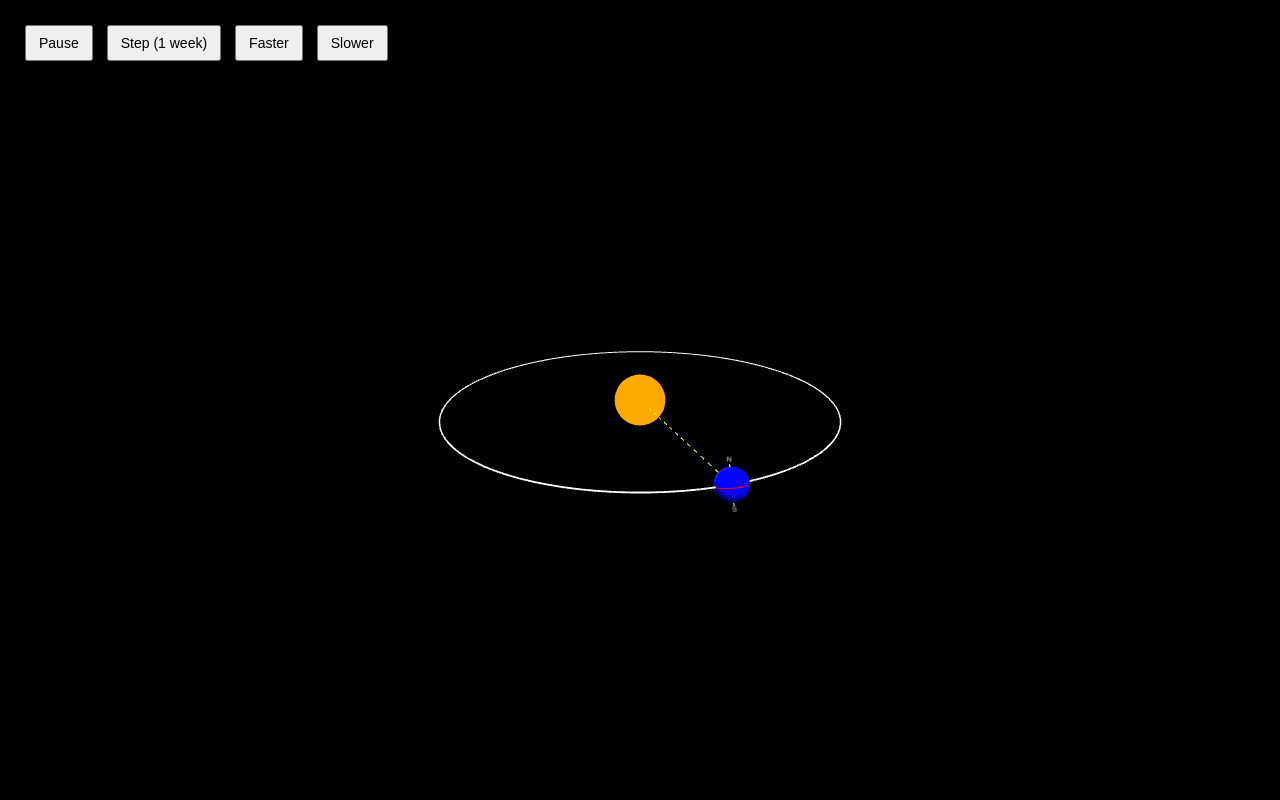
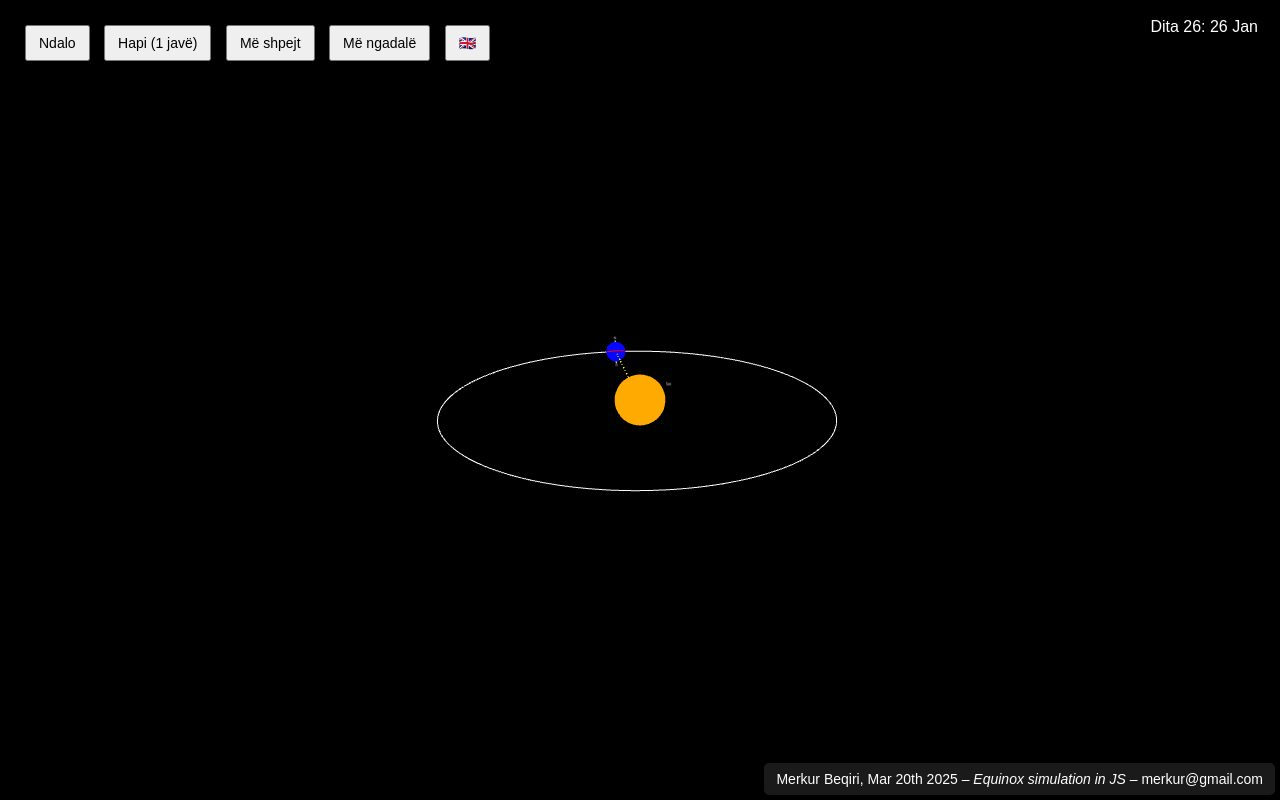
Before and after one commit to merkuri/equinox, a plain HTML site: page index.html in a window 1280 px wide. Drawn offline with nearby package versions, Linux system fonts and the light colour scheme; animation ran at ten frames a second.

Commit message:
Update index.html

```diff
--- a/index.html
+++ b/index.html
@@ -2,19 +2,44 @@
 <html lang="en">
 <head>
   <meta charset="UTF-8" />
-  <title>3D Equinox Simulation (N-S Markers, Equinox Pause)</title>
+  <title>3D Equinox Simulation (Ellipse Trail, Smaller Sun Label, Friendly Font)</title>
   <script src="https://cdnjs.cloudflare.com/ajax/libs/three.js/r128/three.min.js"></script>
   <script src="https://cdn.jsdelivr.net/npm/three@0.128.0/examples/js/controls/OrbitControls.js"></script>
   <style>
-    body { margin: 0; overflow: hidden; background: #000; }
+    body {
+      margin: 0;
+      overflow: hidden;
+      background: #000;
+    }
     .controls {
-      position: absolute; top: 10px; left: 10px;
-      background: rgba(0,0,0,0.5); padding: 10px; border-radius: 5px;
+      position: absolute;
+      top: 10px;
+      left: 10px;
+      background: rgba(0, 0, 0, 0.5);
+      padding: 10px;
+      border-radius: 5px;
+      z-index: 10;
+      font-family: Arial, sans-serif;
     }
     button {
-      margin: 5px; padding: 8px 12px; font-size: 14px; cursor: pointer;
+      margin: 5px;
+      padding: 8px 12px;
+      font-size: 14px;
+      cursor: pointer;
+      font-family: inherit;
     }
-    /* Large Equinox Caption */
+    #dayDateCaption {
+      position: absolute;
+      top: 10px;
+      right: 10px;
+      background: rgba(0, 0, 0, 0.5);
+      color: #fff;
+      padding: 8px 12px;
+      border-radius: 5px;
+      font-size: 16px;
+      font-family: Arial, sans-serif;
+      z-index: 10;
+    }
     #equinoxCaption {
       position: absolute;
       top: 40%;
@@ -23,7 +48,21 @@
       font-size: 48px;
       color: magenta;
       text-shadow: 2px 2px 4px #000;
-      display: none; /* hidden by default */
+      display: none;
+      z-index: 11;
+      font-family: Arial, sans-serif;
+    }
+    #signature {
+      position: absolute;
+      bottom: 5px;
+      right: 5px;
+      background: rgba(255, 255, 255, 0.1);
+      color: #fff;
+      font-size: 14px;
+      padding: 8px 12px;
+      border-radius: 5px;
+      z-index: 10;
+      font-family: Arial, sans-serif;
     }
   </style>
 </head>
@@ -33,35 +72,59 @@
     <button id="stepWeek">Step (1 week)</button>
     <button id="increaseSpeed">Faster</button>
     <button id="decreaseSpeed">Slower</button>
+    <button id="toggleLang">🇬🇧</button>
   </div>
-  <div id="equinoxCaption">Equinox!</div>
+  <div id="dayDateCaption"></div>
+  <div id="equinoxCaption"></div>
+  <div id="signature">
+    Merkur Beqiri, Mar 20th 2025 – <em>Equinox simulation in JS</em> – merkur@gmail.com
+  </div>
 
   <script>
-    // Scene variables
     let scene, camera, renderer, controls;
-    let sunMesh, earthGroup, equatorRing, nsLine, nLabel, sLabel, sunRay, orbitPath;
+    let sunMesh, sunLabel, earthGroup, equatorRing, nsLine, nLabel, sLabel, sunRay;
+    let ellipseLine; // for ellipse trail
     let isPaused = false;
-    let isEquinoxPause = false; // short forced pause at equinox
-    let lastEquinoxTriggered = -999; // keep track so we don't re-trigger the same day
-
-    // Earth orbit radius (XZ-plane)
-    const ORBIT_RADIUS = 15;
-    // Maximum tilt (~23.5° in radians)
-    const maxTilt = 23.5 * Math.PI / 180;
-    // Simulation day [0..365)
+    let isEquinoxPause = false;
+    let lastEquinoxTriggered = -999;
     let day = 0;
-    // Speed: days/frame
     let speed = 0.5;
 
-    function init() {
+    // Elliptical orbit parameters
+    const a = 15;        // semi-major axis
+    const e = 0.02;      // eccentricity
+    // day=172 => aphelion => E=pi
+
+    // Reversed sign tilt
+    const maxTilt = 23.5 * Math.PI / 180;
+
+    // Equinox days
+    const eqSpring = 80;
+    const eqAutumn = 263;
+
+    // Start in Albanian
+    let currentLang = 'al';
+
+    // Month data
+    const monthDays = [31,28,31,30,31,30,31,31,30,31,30,31];
+    const monthNames_en = ["Jan","Feb","Mar","Apr","May","Jun","Jul","Aug","Sep","Oct","Nov","Dec"];
+    const monthNames_al = ["Jan","Shk","Mar","Pri","Maj","Qer","Kor","Gus","Sht","Tet","Nën","Dhj"];
+
+    // UI Strings
+    const UIStrings = {
+      pause:    { en: "Pause",  al: "Ndalo" },
+      resume:   { en: "Resume", al: "Vazhdo" },
+      stepWeek: { en: "Step (1 week)", al: "Hapi (1 javë)" },
+      faster:   { en: "Faster", al: "Më shpejt" },
+      slower:   { en: "Slower", al: "Më ngadalë" },
+      dayLabel: { en: "Day",    al: "Dita" },
+      springEq: { en: "Spring Equinox!",  al: "Ekuinoksi i Pranverës!" },
+      autumnEq: { en: "Autumn Equinox!",  al: "Ekuinoksi i Vjeshtës!" }
+    };
+
+    function init(){
       scene = new THREE.Scene();
-
-      camera = new THREE.PerspectiveCamera(
-        70,
-        window.innerWidth / window.innerHeight,
-        0.1,
-        1000
-      );
+      camera = new THREE.PerspectiveCamera(70, window.innerWidth/window.innerHeight, 0.1, 1000);
       camera.position.set(30,15,30);
 
       renderer = new THREE.WebGLRenderer({ antialias:true });
@@ -74,10 +137,10 @@
       controls.target.set(0,0,0);
       controls.update();
 
-      // =========== LIGHTS ===========
-      const pointLight = new THREE.PointLight(0xffffff, 2, 100);
-      pointLight.position.set(0,0,0); // at Sun
-      scene.add(pointLight);
+      // Lights
+      const sunLight = new THREE.PointLight(0xffffff,2,100);
+      sunLight.position.set(0,0,0);
+      scene.add(sunLight);
 
       const dirLight = new THREE.DirectionalLight(0xffffff,1.2);
       dirLight.position.set(10,20,10);
@@ -86,199 +149,267 @@
       const ambient = new THREE.AmbientLight(0xffffff,0.3);
       scene.add(ambient);
 
-      // =========== SUN ===========
+      // Sun
       const sunGeo = new THREE.SphereGeometry(2,32,32);
       const sunMat = new THREE.MeshBasicMaterial({ color:0xffaa00 });
       sunMesh = new THREE.Mesh(sunGeo, sunMat);
       scene.add(sunMesh);
 
-      // =========== ORBIT PATH (XZ-plane) ===========
-      const orbitGeo = new THREE.TorusGeometry(ORBIT_RADIUS,0.05,16,100);
-      const orbitMat = new THREE.MeshBasicMaterial({ color:0xffffff });
-      orbitPath = new THREE.Mesh(orbitGeo, orbitMat);
-      orbitPath.rotation.x = Math.PI/2; // put ring in XZ-plane
-      scene.add(orbitPath);
+      // Sun label (smaller)
+      sunLabel = createTextSprite("Sun","#fff", 0.4);
+      sunLabel.position.set(3,2,0);
+      scene.add(sunLabel);
 
-      // =========== EARTH GROUP ===========
-      // This group holds all Earth items (sphere, equator, axis, labels).
+      // Earth group
       earthGroup = new THREE.Group();
       scene.add(earthGroup);
 
-      // =========== EARTH SPHERE (radius=1) ===========
+      // Earth sphere
       const earthGeo = new THREE.SphereGeometry(1,32,32);
       const earthMat = new THREE.MeshStandardMaterial({ color:0x0000ff });
       const earthSphere = new THREE.Mesh(earthGeo, earthMat);
       earthGroup.add(earthSphere);
 
-      // =========== EQUATOR RING (radius ~1) ===========
+      // Equator ring
       const eqGeo = new THREE.RingGeometry(0.98,1.0,64);
       const eqMat = new THREE.LineBasicMaterial({ color:0xff0000 });
       equatorRing = new THREE.LineLoop(eqGeo, eqMat);
-      // ring geometry is in XY-plane => rotate so local Y is axis => we want local XZ-plane
       equatorRing.rotation.x = Math.PI/2;
       earthGroup.add(equatorRing);
 
-      // =========== N-S AXIS LINE ===========
-      // from (0,+1.2,0) to (0,-1.2,0) => local Y
-      const nsPoints = [
-        new THREE.Vector3(0,1.2,0),
-        new THREE.Vector3(0,-1.2,0)
-      ];
+      // N-S axis
+      const nsPoints = [new THREE.Vector3(0,1.2,0), new THREE.Vector3(0,-1.2,0)];
       const nsGeo = new THREE.BufferGeometry().setFromPoints(nsPoints);
       const nsMat = new THREE.LineBasicMaterial({ color:0xffffff });
       nsLine = new THREE.Line(nsGeo, nsMat);
       earthGroup.add(nsLine);
 
-      // =========== N & S TEXT LABELS ===========
-      // We'll create small sprites or planes with letters "N" and "S" near the axis ends.
-      // For simplicity, let's do small white text geometry or planes. We'll do basic sprites.
-      nLabel = createTextSprite("N", 0xffffff);
-      sLabel = createTextSprite("S", 0xffffff);
+      // N & S label sprites
+      nLabel = createTextSprite("N","#fff",0.5);
+      sLabel = createTextSprite("S","#fff",0.5);
       nLabel.position.set(0,1.4,0);
       sLabel.position.set(0,-1.4,0);
       earthGroup.add(nLabel);
       earthGroup.add(sLabel);
 
-      // =========== DASHEd SUN RAY ===========
+      // Dashed sun ray
       const rayGeo = new THREE.BufferGeometry().setFromPoints([
-        new THREE.Vector3(0,0,0),
-        new THREE.Vector3(ORBIT_RADIUS,0,0)
+        new THREE.Vector3(0,0,0), new THREE.Vector3(1,0,0)
       ]);
-      const rayMat = new THREE.LineDashedMaterial({ color:0xffff00, dashSize:0.5, gapSize:0.5 });
+      const rayMat = new THREE.LineDashedMaterial({color:0xffff00, dashSize:0.5, gapSize:0.5});
       sunRay = new THREE.Line(rayGeo, rayMat);
       sunRay.computeLineDistances();
       scene.add(sunRay);
 
-      // =========== UI BUTTONS ===========
+      // Draw the elliptical orbit as a line from multiple points
+      drawEllipsePath();
+
+      // UI Buttons
       document.getElementById('pauseResume').onclick = togglePause;
       document.getElementById('stepWeek').onclick = stepWeek;
       document.getElementById('increaseSpeed').onclick = ()=> speed*=1.2;
       document.getElementById('decreaseSpeed').onclick = ()=> speed/=1.2;
+      document.getElementById('toggleLang').onclick = toggleLang;
+
+      updateUIStrings();
+      initTouchCommands();
     }
 
-    // Create a simple text sprite showing a letter
-    function createTextSprite(letter, color) {
-      // Create a canvas with the letter
+    // createTextSprite with adjustable scale
+    function createTextSprite(txt, color="#fff", scale=0.8){
       const canvas = document.createElement('canvas');
-      canvas.width = 64; canvas.height=64;
+      canvas.width=64; canvas.height=64;
       const ctx = canvas.getContext('2d');
-      ctx.fillStyle = '#000'; // black background
+      ctx.fillStyle="#000";
       ctx.fillRect(0,0,64,64);
-      ctx.fillStyle = '#fff'; // white text
-      ctx.font = '48px sans-serif';
+      ctx.fillStyle=color;
+      ctx.font='48px Arial, sans-serif';
       ctx.textAlign='center';
       ctx.textBaseline='middle';
-      ctx.fillText(letter,32,32);
-      // Now create a texture
-      const texture = new THREE.CanvasTexture(canvas);
-      const spriteMat = new THREE.SpriteMaterial({ map:texture, color:color });
+      ctx.fillText(txt,32,32);
+
+      const tex = new THREE.CanvasTexture(canvas);
+      const spriteMat = new THREE.SpriteMaterial({ map: tex });
       const sprite = new THREE.Sprite(spriteMat);
-      // Scale the sprite down
-      sprite.scale.set(0.5,0.5,0.5);
+      sprite.scale.set(scale,scale,scale);
       return sprite;
     }
 
-    // If user is paused, step one week (7 days)
+    function drawEllipsePath(){
+      // We create a line by sampling param E from 0..2π
+      let ellipsePoints=[];
+      let segments=200;
+      const rNumer=a*(1-e*e); // ~14.994 for e=0.02, a=15
+      for(let i=0; i<=segments; i++){
+        let E = 2*Math.PI*(i/segments);
+        let r = rNumer/(1 + e*Math.cos(E));
+        let x = r*Math.cos(E);
+        let z = r*Math.sin(E);
+        ellipsePoints.push( new THREE.Vector3(x,0,z) );
+      }
+      const ellGeo = new THREE.BufferGeometry().setFromPoints(ellipsePoints);
+      const ellMat = new THREE.LineBasicMaterial({color:0xffffff});
+      ellipseLine = new THREE.LineLoop(ellGeo, ellMat);
+      scene.add(ellipseLine);
+    }
+
+    function initTouchCommands(){
+      let lastTapTime=0, tapTimeout=null;
+      renderer.domElement.addEventListener('touchstart',(e)=>{
+        const now=Date.now();
+        if(now-lastTapTime<300){
+          clearTimeout(tapTimeout);
+          tapTimeout=null;
+          lastTapTime=0;
+          stepWeek();
+        } else {
+          lastTapTime=now;
+          tapTimeout=setTimeout(()=>{
+            tapTimeout=null;
+            togglePause();
+          },300);
+        }
+      },false);
+    }
+
+    function togglePause(){
+      if(isEquinoxPause)return;
+      isPaused=!isPaused;
+      document.getElementById('pauseResume').textContent=
+        isPaused? UIStrings.resume[currentLang] : UIStrings.pause[currentLang];
+    }
+
     function stepWeek(){
       if(isPaused && !isEquinoxPause){
-        day +=7;
+        day+=7;
         if(day>=365) day-=365;
+        updateEarthPositionAndTilt(day);
       }
     }
 
-    // Toggle user pause
-    function togglePause(){
-      // If currently auto paused for equinox, do nothing
-      if(isEquinoxPause) return;
-      isPaused=!isPaused;
-      document.getElementById('pauseResume').textContent = isPaused?'Resume':'Pause';
+    function toggleLang(){
+      currentLang=(currentLang==='en')?'al':'en';
+      updateUIStrings();
+    }
+
+    function updateUIStrings(){
+      document.getElementById('pauseResume').textContent=
+        isPaused? UIStrings.resume[currentLang]:UIStrings.pause[currentLang];
+      document.getElementById('stepWeek').textContent=UIStrings.stepWeek[currentLang];
+      document.getElementById('increaseSpeed').textContent=UIStrings.faster[currentLang];
+      document.getElementById('decreaseSpeed').textContent=UIStrings.slower[currentLang];
+      // Opposite flag
+      const langBtn=document.getElementById('toggleLang');
+      if(currentLang==='en'){
+        langBtn.textContent='🇦🇱';
+      } else {
+        langBtn.textContent='🇬🇧';
+      }
+      updateDayDateCaption(day);
     }
 
     function animate(){
       requestAnimationFrame(animate);
-
       if(!isPaused && !isEquinoxPause){
-        day += speed;
+        day+=speed;
         if(day>=365) day-=365;
       }
-
       updateEarthPositionAndTilt(day);
       checkEquinoxAutoPause(day);
+      updateDayDateCaption(day);
 
       controls.update();
       renderer.render(scene,camera);
     }
 
-    // Reposition Earth, compute tilt, reorient Earth group so that plane(N–S, Earth->Sun) is perp to XZ
-    function updateEarthPositionAndTilt(day){
-      // Earth in XZ-plane => (ex,0,ez)
-      const orbitAngle = 2*Math.PI*(day/365);
-      const ex = ORBIT_RADIUS*Math.cos(orbitAngle);
-      const ez = ORBIT_RADIUS*Math.sin(orbitAngle);
+    function updateEarthPositionAndTilt(d){
+      // param E => day=172 => E=π => aphelion => a(1-e^2)/(1+ e cosE)
+      const E = 2*Math.PI*((d-172)/365);
+      const rNumer=a*(1-e*e);
+      const rDenom=1+ e*Math.cos(E);
+      const r=rNumer/rDenom;
+      const ex=r*Math.cos(E);
+      const ez=r*Math.sin(E);
       earthGroup.position.set(ex,0,ez);
 
-      // tilt alpha in [-23.5°, +23.5°]
-      const alpha = maxTilt * Math.sin(2*Math.PI*((day-80)/365));
+      // reversed tilt sign => alpha= -maxTilt sin(...)
+      const alpha=-maxTilt*Math.sin(2*Math.PI*((d-80)/365));
 
-      // We'll define N => Nx,Ny,Nz so that plane(N, ES) is perp to XZ plane => cross(ES,N).y=0 => Nx:Nz=ex:ez
-      // Also angle(N,y)= alpha => N dot y= cos alpha => Ny= cos alpha
-      const lenXZ = Math.sqrt(ex*ex + ez*ez) || 1e-6;
-      let Nx=0, Ny=0, Nz=0;
+      const lenXZ=Math.sqrt(ex*ex + ez*ez)||1e-6;
+      let Nx=0,Ny=0,Nz=0;
       if(lenXZ>1e-6){
-        Nx = ( ex/lenXZ ) * Math.sin(alpha);
-        Nz = ( ez/lenXZ ) * Math.sin(alpha);
+        Nx=(ex/lenXZ)*Math.sin(alpha);
+        Nz=(ez/lenXZ)*Math.sin(alpha);
       }
-      Ny = Math.cos(alpha);
+      Ny=Math.cos(alpha);
 
-      // normalize
-      const Nvec = new THREE.Vector3(Nx,Ny,Nz).normalize();
-      // Make EarthGroup's local Y => Nvec
-      const fromVec = new THREE.Vector3(0,1,0);
-      const quat = new THREE.Quaternion().setFromUnitVectors(fromVec, Nvec);
+      const fromVec=new THREE.Vector3(0,1,0);
+      const toVec=new THREE.Vector3(Nx,Ny,Nz).normalize();
+      const quat=new THREE.Quaternion().setFromUnitVectors(fromVec,toVec);
       earthGroup.quaternion.copy(quat);
 
-      // Update dashed sunRay from (0,0,0) to Earth
+      // sunRay
       sunRay.geometry.setFromPoints([
         new THREE.Vector3(0,0,0),
         new THREE.Vector3(ex,0,ez)
       ]);
-      sunRay.geometry.attributes.position.needsUpdate = true;
+      sunRay.geometry.attributes.position.needsUpdate=true;
       sunRay.computeLineDistances();
     }
 
-    function checkEquinoxAutoPause(day){
-      // We'll consider day=80 or day=263 as approximate equinox days
-      const eqList=[80,263]; // ~spring eq, ~autumn eq
-      const today = Math.floor(day); // integer
+    function checkEquinoxAutoPause(d){
+      const today=Math.floor(d);
       if(!isEquinoxPause && !isPaused){
-        if(eqList.includes(today) && today!==lastEquinoxTriggered){
-          // auto pause
-          lastEquinoxTriggered = today;
+        if((today===eqSpring||today===eqAutumn)&& today!==lastEquinoxTriggered){
+          lastEquinoxTriggered=today;
           isEquinoxPause=true;
           isPaused=true;
-          document.getElementById('pauseResume').textContent='Resume';
-          // show 'Equinox!'
-          const eqCap = document.getElementById('equinoxCaption');
+          document.getElementById('pauseResume').textContent=UIStrings.resume[currentLang];
+          const eqCap=document.getElementById('equinoxCaption');
+          if(today===eqSpring){
+            eqCap.textContent=UIStrings.springEq[currentLang];
+          } else {
+            eqCap.textContent=UIStrings.autumnEq[currentLang];
+          }
           eqCap.style.display='block';
           setTimeout(()=>{
             eqCap.style.display='none';
             isEquinoxPause=false;
-            // auto resume after 1.5s
             isPaused=false;
-            document.getElementById('pauseResume').textContent='Pause';
+            document.getElementById('pauseResume').textContent=UIStrings.pause[currentLang];
           },1500);
         }
       }
     }
 
-    // Initialize & Animate
+    function updateDayDateCaption(d){
+      const dayInt=Math.floor(d)+1;
+      const dateString=dayToDateString(dayInt,currentLang);
+      const label=(currentLang==='en')? UIStrings.dayLabel.en:UIStrings.dayLabel.al;
+      document.getElementById('dayDateCaption').textContent=`${label} ${dayInt}: ${dateString}`;
+    }
+
+    function dayToDateString(dayNum,lang){
+      let m=0,daysLeft=dayNum;
+      while(m<12 && daysLeft>monthDays[m]){
+        daysLeft-=monthDays[m];
+        m++;
+      }
+      const monthName=(lang==='en')? monthNames_en[m]:monthNames_al[m];
+      if(lang==='en'){
+        return `${monthName} ${daysLeft}`;
+      } else {
+        return `${daysLeft} ${monthName}`;
+      }
+    }
+
     init();
     animate();
 
     window.addEventListener('resize',()=>{
-      camera.aspect = window.innerWidth/window.innerHeight;
+      camera.aspect=window.innerWidth/window.innerHeight;
       camera.updateProjectionMatrix();
-      renderer.setSize(window.innerWidth, window.innerHeight);
+      renderer.setSize(window.innerWidth,window.innerHeight);
     });
   </script>
 </body>
```
